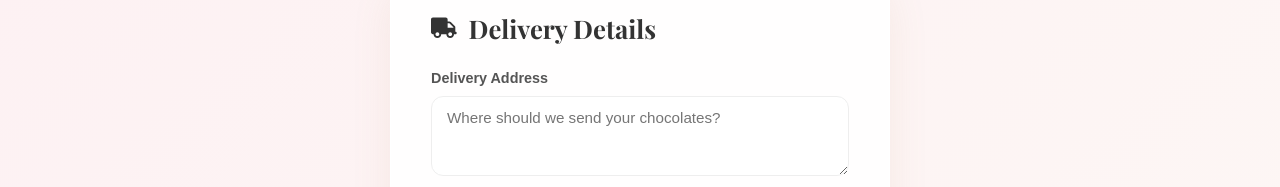
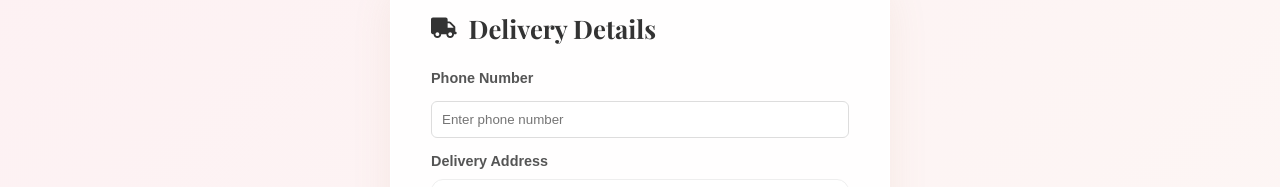
Before and after one commit to aryagawit/chocolicious-frontend, a React (Create React App) app: page /checkout in a window 1280 px wide. Shown: the part 165-352 px from the top of the page. Built offline with nearby package versions, Linux system fonts and the light colour scheme; no server answers.

Commit message:
Updated env for production deployment

```diff
--- a/src/pages/Checkout.jsx
+++ b/src/pages/Checkout.jsx
@@ -14,6 +14,7 @@ export default function Checkout() {
   const [loading, setLoading] = useState(false);
   const [orderData, setOrderData] = useState({
     address: "",
+    phone: "",
     deliveryDate: "",
     timeSlot: "Evening (6 PM - 9 PM)",
     paymentMode: "Pay on Delivery (Cash/UPI)"
@@ -25,7 +26,10 @@ export default function Checkout() {
   });
 
   // 2. Logic for form validation
-  const isFormValid = (orderData.address || "").trim() !== "" && orderData.deliveryDate !== "";
+  const isFormValid =
+    (orderData.address || "").trim() !== "" &&
+    (orderData.phone || "").trim() !== "" &&
+    orderData.deliveryDate !== "";
 
   // 3. Load order summary from LocalStorage
   useEffect(() => {
@@ -49,9 +53,13 @@ export default function Checkout() {
           headers: { "Authorization": `Bearer ${token}` }
         });
         const data = await res.json();
-        if (res.ok && data.user) {
-          setOrderData(prev => ({ ...prev, address: data.user.address }));
-        }
+       if (res.ok && data.user) {
+          setOrderData(prev => ({
+            ...prev,
+            address: data.user.address || "",
+            phone: data.user.phone || ""
+          }));
+      }
       } catch (err) {
         console.error("Failed to fetch address", err);
       }
@@ -67,7 +75,7 @@ export default function Checkout() {
     const payload = {
       orderName: localStorage.getItem("orderName"),
       amount: localStorage.getItem("orderTotal"),
-      phone: localStorage.getItem("userPhone"),
+      phone: orderData.phone,
       address: orderData.address,
       deliveryDate: orderData.deliveryDate,
       timeSlot: orderData.timeSlot
@@ -130,7 +138,17 @@ export default function Checkout() {
     <div className="checkout-wrapper">
       <div className="checkout-card">
         <h3><FaTruck /> Delivery Details</h3>
-
+        <div className="phone-section">
+          <label>Phone Number</label>
+          <input
+            type="tel"
+            value={orderData.phone}
+            onChange={(e) =>
+              setOrderData({ ...orderData, phone: e.target.value })
+            }
+            placeholder="Enter phone number"
+          />
+        </div>
         <div className="address-section">
           <label>Delivery Address</label>
           <textarea
--- a/src/pages/Profile.jsx
+++ b/src/pages/Profile.jsx
@@ -72,7 +72,7 @@ export default function ProfileSetup() {
   fetchOrders();
 }, [isAdmin]); // Dependencies ensure it runs when login state changes
 
-  const isFormValid = formData.fullName.trim() !== "" && formData.gender !== "" && formData.phone.trim() !== "";
+  const isFormValid = formData.fullName.trim() !== "" && formData.gender !== "" && formData.phone.trim() !== "" && formData.address.trim() !== "";
 
   // 2. Handle Saving/Updating
   const handleSubmit = async (e) => {
@@ -242,7 +242,7 @@ const navigateToReceipt = (order) => {
           </div>
 
           <div className="input-group">
-            <label><FaMapMarkerAlt style={{ color: "#ff6b6b" }} /> Delivery Address</label>
+            <label><FaMapMarkerAlt style={{ color: "#ff6b6b" }} /> Delivery Address<span>*</span></label>
             <div className="input-wrapper">
               <textarea
                 rows="2"
--- a/src/pages/checkout.css
+++ b/src/pages/checkout.css
@@ -230,3 +230,15 @@
   padding-bottom: 10px;
   border-bottom: 1px solid rgba(179, 139, 89, 0.1);
 }
+
+.phone-section {
+  margin-bottom: 15px;
+}
+
+.phone-section input {
+  width: 100%;
+  padding: 10px;
+  border-radius: 6px;
+  border: 1px solid #ddd;
+  margin-top: 5px;
+}
```
